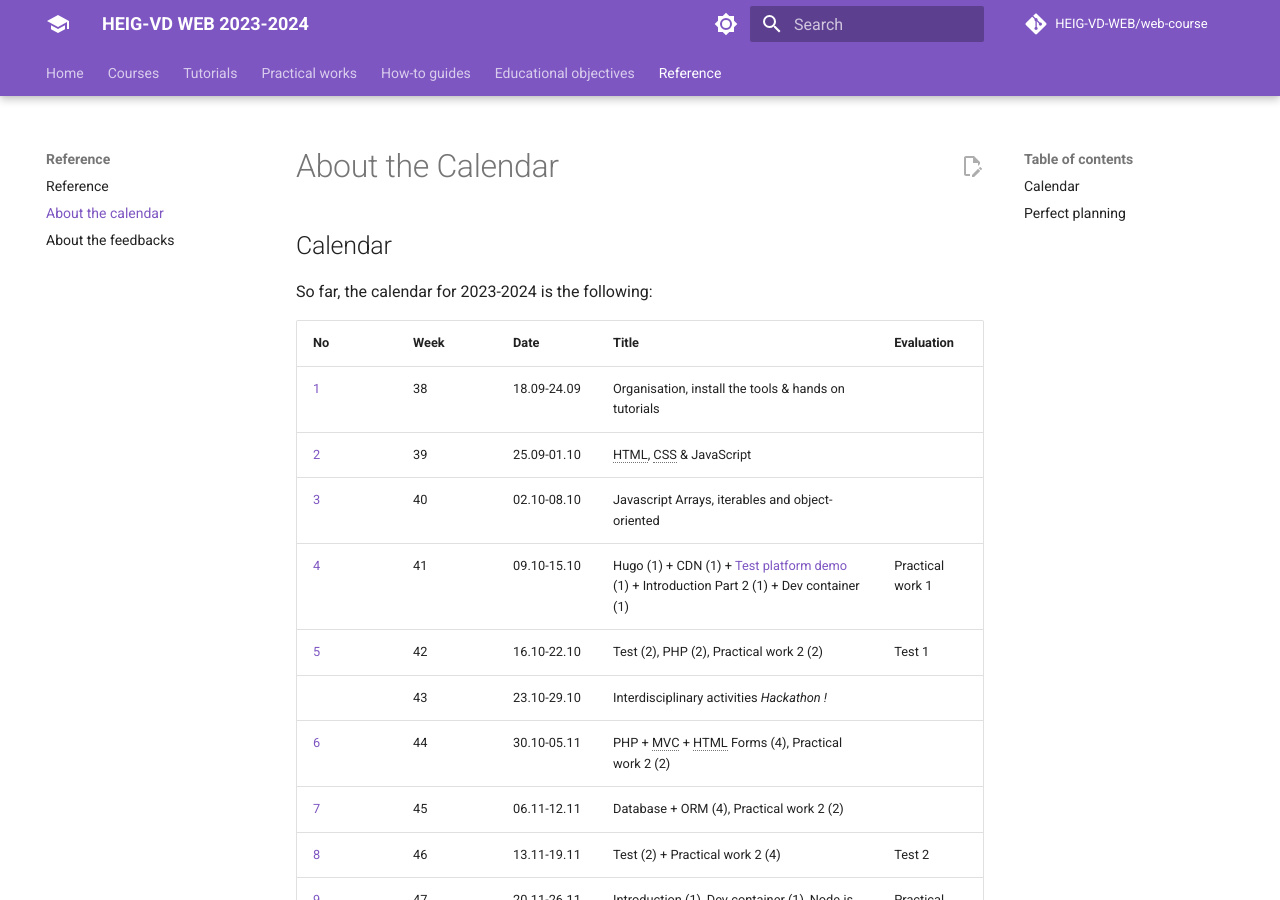
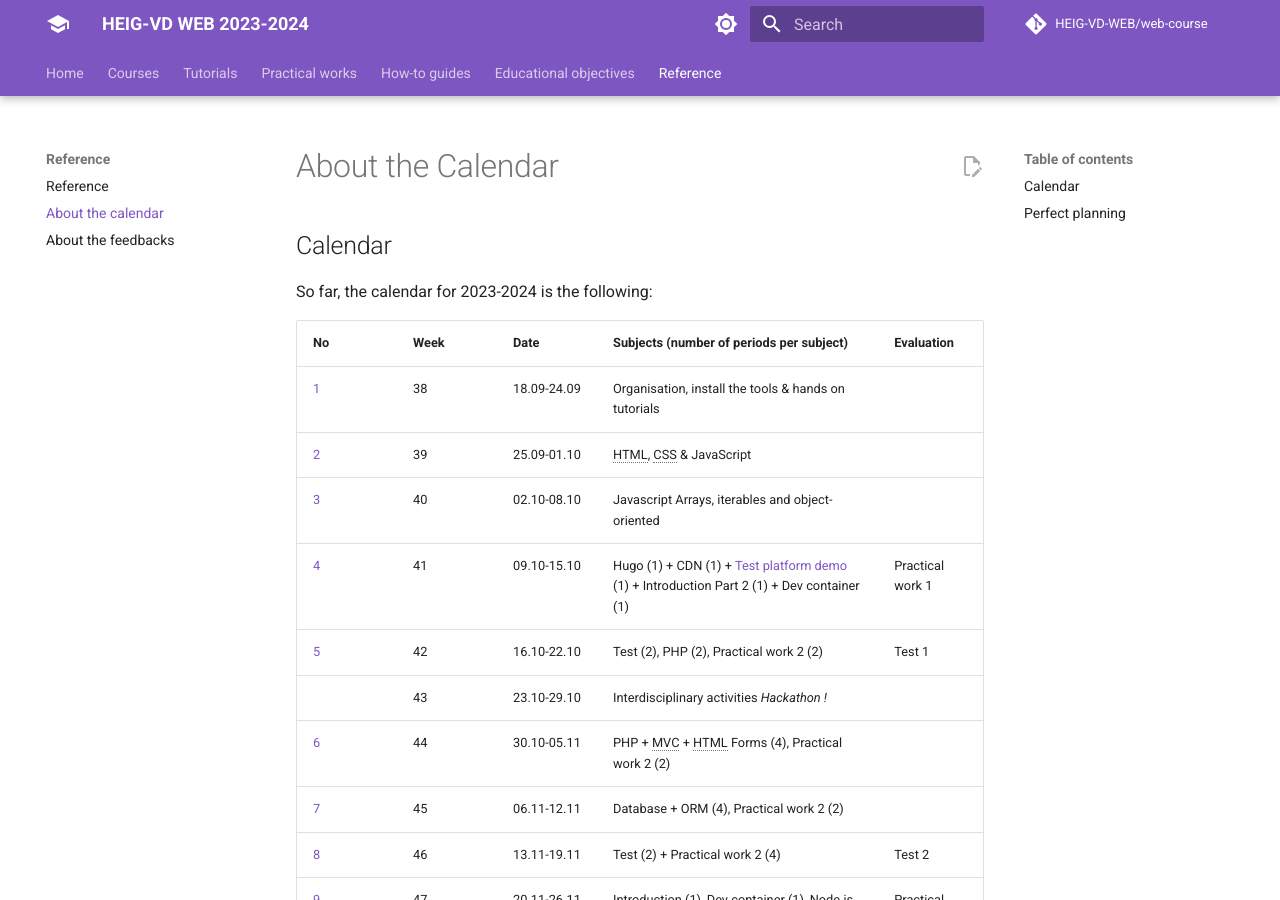
Before and after one commit to HEIG-VD-WEB/web-course, an MkDocs documentation site: the page built from docs/reference/about-the-calendar.md, in a window 1280 px wide and 900 px high. Built offline with MkDocs 1.6.1 and Material for MkDocs 9.7.7, drawn with Linux system fonts in a browser that asks for light colours; comment, search, counter and statistics services are not loaded.

Commit message:
update calendar

```diff
--- a/docs/reference/about-the-calendar.md
+++ b/docs/reference/about-the-calendar.md
@@ -4,7 +4,7 @@
 
 So far, the calendar for 2023-2024 is the following:
 
-| No                        | Week | Date        | Title                                                                                                                                       | Evaluation       |
+| No                        | Week | Date        | Subjects (number of periods per subject)                                                                                                    | Evaluation       |
 |---------------------------|------|-------------|---------------------------------------------------------------------------------------------------------------------------------------------|------------------|
 | [1](../weeks/week-1.md)   | 38   | 18.09-24.09 | Organisation, install the tools & hands on tutorials                                                                                        |                  |
 | [2](../weeks/week-2.md)   | 39   | 25.09-01.10 | HTML, CSS & JavaScript                                                                                                                      |                  |
```
